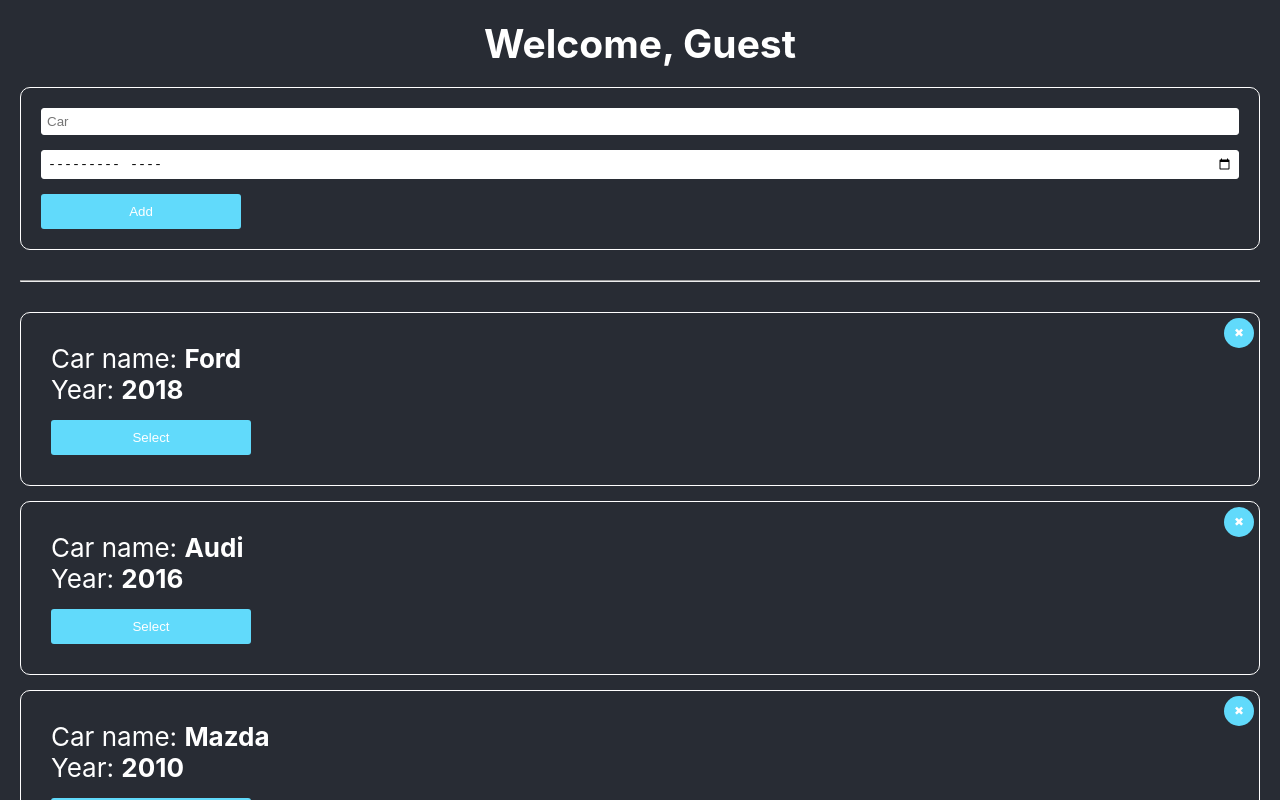
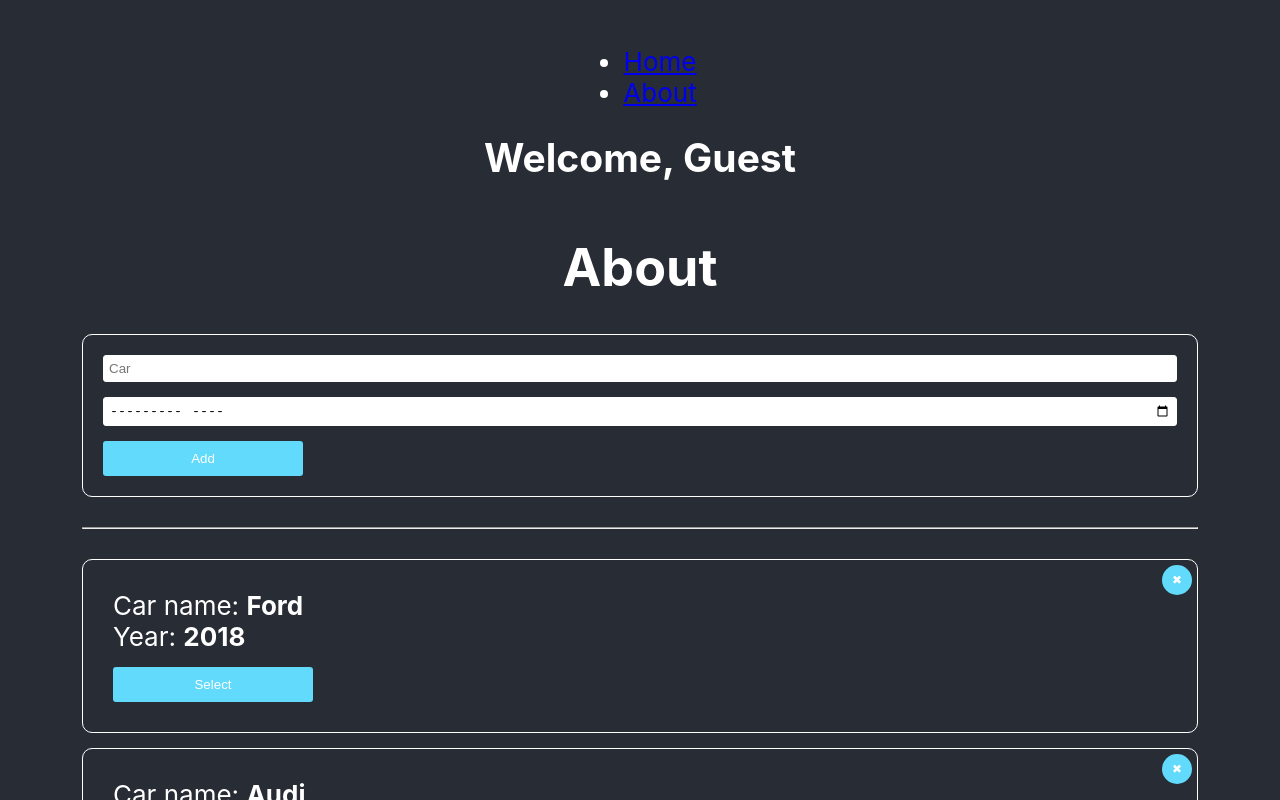
Before and after one commit to shumikhinigor/react, a React (Create React App) app: page / in a window 1280 px wide. Shown: the top 800 px of the page. Built offline with nearby package versions, Linux system fonts and the light colour scheme.

Commit message:
install react-router-dom

```diff
--- a/package.json
+++ b/package.json
@@ -38,6 +38,7 @@
   "devDependencies": {
     "node-sass": "^7.0.1",
     "prop-types": "^15.8.1",
-    "radium": "^0.26.2"
+    "radium": "^0.26.2",
+    "react-router-dom": "^6.3.0"
   }
 }
--- a/src/App.js
+++ b/src/App.js
@@ -1,130 +1,23 @@
 import React, { Component } from 'react';
-import Car from './components/Car/Car';
+import classes from './App.module.sass';
 import Welcome from './components/Welcome/Welcome'
-import ErrorBoundary from './components/ErrorBoundary/ErrorBoundary';
-import classes from './App.module.sass';
+import Cars from './views/Cars/Cars'
+import About from './views/About/About'
+import Navigation from './components/Navigation/Navigation'
 
 class App extends Component {
-	constructor(props) {
-		super(props)
-		this.state = {
-			cars: [
-				{
-					id: 1,
-					name: 'Ford',
-					year: 2018,
-					selected: false
-				},
-				{
-					id: 2,
-					name: 'Audi',
-					year: 2016,
-					selected: false
-				},
-				{
-					id: 3,
-					name: 'Mazda',
-					year: 2010,
-					selected: false
-				}
-			]
-		}
-
-		this.inputRef = React.createRef()
-	}
-
-	// Methods
-	onClickClearSelectedCarsHandler = () => {
-		const cars = this.state.cars.map(car => {
-			car.selected = false
-			return car
-		})
-		this.setState({ cars })
-	}
-	onClickSelectCarHandler = selectedCar => {
-		const cars = this.state.cars.map(car => {
-			car.selected = car.id === selectedCar.id ? car.selected = !car.selected : car.selected
-			return car
-		})
-		this.setState({ cars })
-	}
-	onClickDeleteCarHandler = deletedCar => {
-		const cars = this.state.cars.filter(car => car.id !== deletedCar.id)
-		this.setState({ cars })
-	}
-	onSubmitFormHandler = event => {
-		event.preventDefault()
-		const { elements } = event.target
-		const clearForm = () => {
-			elements.name.value = ''
-			elements.year.value = ''
-		}
-		const { name: { value: name }, year: { value: year } } = elements
-		const { cars } = this.state
-		cars.push({
-			id: cars.length + 1,
-			name,
-			year: +year.match(/\d+((?=-))/)[0],
-			selected: false
-		})
-		this.setState({ cars })
-		clearForm()
-	}
-
-	// Lifecycle
-	componentDidMount() {
-		this.inputRef.current.focus()
-	}
-
 	render() {
-		const { cars } = this.state
-		const selectedCars = cars.filter(car => car.selected).map(({ name }) => name).join(', ')
-		const listCars = cars.map(car =>
-			<ErrorBoundary key={ car.id.toString() }>
-				<Car
-					name={ car.name }
-					year={ car.year }
-					selected={ car.selected }
-					onSelectCar={ this.onClickSelectCarHandler.bind(this, car) }
-					onDeleteCar={ this.onClickDeleteCarHandler.bind(this, car) }
-				/>
-			</ErrorBoundary>
-		)
 
 		return (
 			<div className={ classes.App }>
 				<main className={ classes['App-main'] }>
+					<Navigation />
+
 					<Welcome />
 
-					<div className={ classes['App-form'] }>
-						<form onSubmit={ this.onSubmitFormHandler } name="form">
-							<input
-								ref={ this.inputRef }
-								type="text"
-								name="name"
-								placeholder={ 'Car' }
-								required
-							/>
-							<input type="month" name="year" required />
-							<button type="submit">Add</button>
-						</form>
-					</div>
+					<About />
 
-					<hr className={ classes['App-line'] } />
-
-					{ selectedCars &&
-						<div className={ classes['App-cars-selected'] }>
-							<p><strong>Selected Cars: </strong>{ selectedCars }</p>
-						</div>
-					}
-
-					{ listCars &&
-						<div className={ classes['App-cars'] }>
-							{ listCars }
-						</div>
-					}
-
-					<button onClick={ this.onClickClearSelectedCarsHandler } disabled={ !selectedCars.length }>Clear selected cars</button>
+					<Cars />
 				</main>
 			</div>
 		)
--- a/src/App.module.sass
+++ b/src/App.module.sass
@@ -15,32 +15,6 @@
         padding: 20px
     &-link
         color: #61dafb
-    &-line
-        width: 100%
-        margin: 30px 0
-    &-cars
-        width: 100%
-        margin-bottom: 20px
-        &-selected
-            margin-bottom: 20px
-            & p
-                margin: 0
-    &-form
-        width: 100%
-        padding: 20px
-        border-radius: 10px
-        border: 1px solid white
-        & form
-            display: flex
-            flex-direction: column
-            align-items: flex-start
-        & input
-            width: 100%
-            margin-top: 15px
-            &:first-child
-                margin-top: 0
-        & button
-            margin-top: 15px
 
 @media (prefers-reduced-motion: no-preference)
     .App
--- /dev/null
+++ b/src/components/Navigation/Navigation.js
@@ -0,0 +1,21 @@
+import { Component } from 'react'
+import classes from './Navigation.module.sass'
+
+class Navigation extends Component {
+	render() {
+		return (
+			<nav>
+				<ul>
+					<li>
+						<a href="/">Home</a>
+					</li>
+					<li>
+						<a href="/">About</a>
+					</li>
+				</ul>
+			</nav>
+		)
+	}
+}
+
+export default Navigation
--- /dev/null
+++ b/src/components/Navigation/Navigation.module.sass
@@ -0,0 +1 @@
+.Navigation
--- a/src/index.js
+++ b/src/index.js
@@ -1,12 +1,15 @@
-import React from 'react';
-import ReactDOM from 'react-dom';
-import './index.sass';
-import App from './App';
-import reportWebVitals from './reportWebVitals';
+import React from 'react'
+import ReactDOM from 'react-dom'
+import './index.sass'
+import App from './App'
+import { BrowserRouter } from 'react-router-dom'
+import reportWebVitals from './reportWebVitals'
 
 ReactDOM.render(
 	<React.StrictMode>
-		<App />
+		<BrowserRouter>
+			<App />
+		</BrowserRouter>
 	</React.StrictMode>,
 	document.getElementById('root')
 );
@@ -14,4 +17,4 @@
 // If you want to start measuring performance in your app, pass a function
 // to log results (for example: reportWebVitals(console.log))
 // or send to an analytics endpoint. Learn more: https://bit.ly/CRA-vitals
-reportWebVitals();
+reportWebVitals()
--- /dev/null
+++ b/src/views/About/About.js
@@ -0,0 +1,14 @@
+import { Component } from 'react'
+import classes from './About.module.sass'
+
+class About extends Component {
+	render() {
+		return (
+			<div className={ classes.About }>
+				<h1>About</h1>
+			</div>
+		)
+	}
+}
+
+export default About
--- /dev/null
+++ b/src/views/About/About.module.sass
@@ -0,0 +1 @@
+.About
--- /dev/null
+++ b/src/views/Cars/Cars.js
@@ -0,0 +1,130 @@
+import React, { Component } from 'react'
+import ErrorBoundary from '../../components/ErrorBoundary/ErrorBoundary'
+import Car from '../../components/Car/Car'
+import classes from './Cars.module.sass'
+
+class Cars extends Component {
+	constructor(props) {
+		super(props)
+		this.state = {
+			cars: [
+				{
+					id: 1,
+					name: 'Ford',
+					year: 2018,
+					selected: false
+				},
+				{
+					id: 2,
+					name: 'Audi',
+					year: 2016,
+					selected: false
+				},
+				{
+					id: 3,
+					name: 'Mazda',
+					year: 2010,
+					selected: false
+				}
+			]
+		}
+
+		this.inputRef = React.createRef()
+	}
+
+	// Methods
+	onClickClearSelectedCarsHandler = () => {
+		const cars = this.state.cars.map(car => {
+			car.selected = false
+			return car
+		})
+		this.setState({ cars })
+	}
+	onClickSelectCarHandler = selectedCar => {
+		const cars = this.state.cars.map(car => {
+			car.selected = car.id === selectedCar.id ? car.selected = !car.selected : car.selected
+			return car
+		})
+		this.setState({ cars })
+	}
+	onClickDeleteCarHandler = deletedCar => {
+		const cars = this.state.cars.filter(car => car.id !== deletedCar.id)
+		this.setState({ cars })
+	}
+	onSubmitFormHandler = event => {
+		event.preventDefault()
+		const { elements } = event.target
+		const clearForm = () => {
+			elements.name.value = ''
+			elements.year.value = ''
+		}
+		const { name: { value: name }, year: { value: year } } = elements
+		const { cars } = this.state
+		cars.push({
+			id: cars.length + 1,
+			name,
+			year: +year.match(/\d+((?=-))/)[0],
+			selected: false
+		})
+		this.setState({ cars })
+		clearForm()
+	}
+
+	// Lifecycle
+	componentDidMount() {
+		this.inputRef.current.focus()
+	}
+
+	render() {
+		const { cars } = this.state
+		const selectedCars = cars.filter(car => car.selected).map(({ name }) => name).join(', ')
+		const listCars = cars.map(car =>
+			<ErrorBoundary key={ car.id.toString() }>
+				<Car
+					name={ car.name }
+					year={ car.year }
+					selected={ car.selected }
+					onSelectCar={ this.onClickSelectCarHandler.bind(this, car) }
+					onDeleteCar={ this.onClickDeleteCarHandler.bind(this, car) }
+				/>
+			</ErrorBoundary>
+		)
+
+		return (
+			<div className={ classes.Cars }>
+				<div className={ classes['Cars-form'] }>
+					<form onSubmit={ this.onSubmitFormHandler } name="form">
+						<input
+							ref={ this.inputRef }
+							type="text"
+							name="name"
+							placeholder={ 'Car' }
+							required
+						/>
+						<input type="month" name="year" required />
+						<button type="submit">Add</button>
+					</form>
+				</div>
+
+				<hr className={ classes['Cars-line'] } />
+
+				{ selectedCars &&
+					<div className={ classes['Cars-selected'] }>
+						<p><strong>Selected Cars: </strong>{ selectedCars }</p>
+					</div>
+				}
+
+				{ listCars &&
+					<div className={ classes['Cars-list'] }>
+						{ listCars }
+					</div>
+				}
+
+				<button onClick={ this.onClickClearSelectedCarsHandler } disabled={ !selectedCars.length }>Clear selected cars</button>
+			</div>
+		)
+
+	}
+}
+
+export default Cars
--- /dev/null
+++ b/src/views/Cars/Cars.module.sass
@@ -0,0 +1,28 @@
+.Cars
+	width: 90%
+	&-form
+		width: 100%
+		padding: 20px
+		border-radius: 10px
+		border: 1px solid white
+		& form
+			display: flex
+			flex-direction: column
+			align-items: flex-start
+		& input
+			width: 100%
+			margin-top: 15px
+			&:first-child
+				margin-top: 0
+		& button
+			margin-top: 15px
+	&-line
+		width: 100%
+		margin: 30px 0
+	&-selected
+		margin-bottom: 20px
+		& p
+			margin: 0
+	&-list
+		width: 100%
+		margin-bottom: 20px
```
Also changed, not shown: 1 other file (tests, documents, lock files or other folders).
